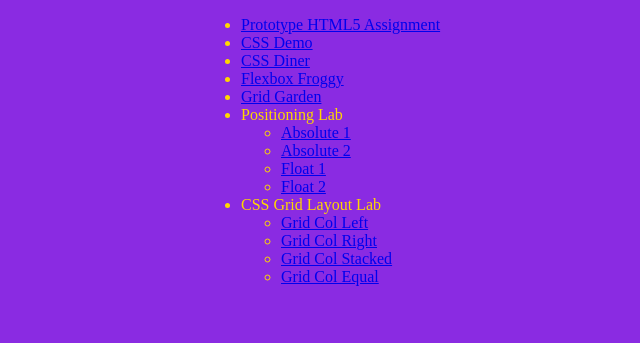
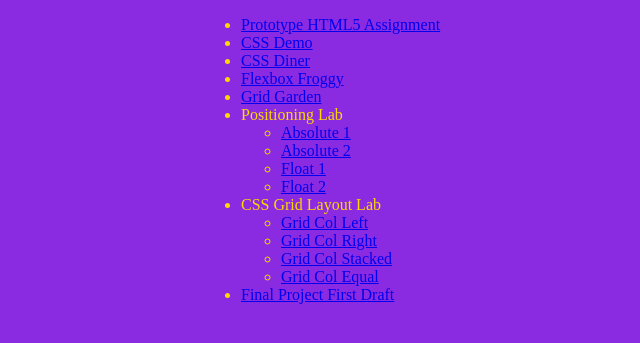
Before and after one commit to FrankieSturtz/webtech, a plain HTML site: page index.html in a window 1280 px wide. Shown: the part 57-400 px from the top of the page, without its empty margins (407-1047 px from the left). Drawn offline with Linux system fonts and the light colour scheme.

Commit message:
Home Page Main

```diff
--- a/index.html
+++ b/index.html
@@ -34,6 +34,7 @@
       <li><a href="css-grid-lab/grid-two-col-stacked.html">Grid Col Stacked</a></li>
       <li><a href="css-grid-lab/grid-two-col-equal.html">Grid Col Equal</a></li>
     </ul>
+    <li><a href="mars-rovers-v1/index.html">Final Project First Draft</a></li>
     </ul>
   </nav>
 </body>
```
Also changed, not shown: mars-rovers-v1/index.html (added).
